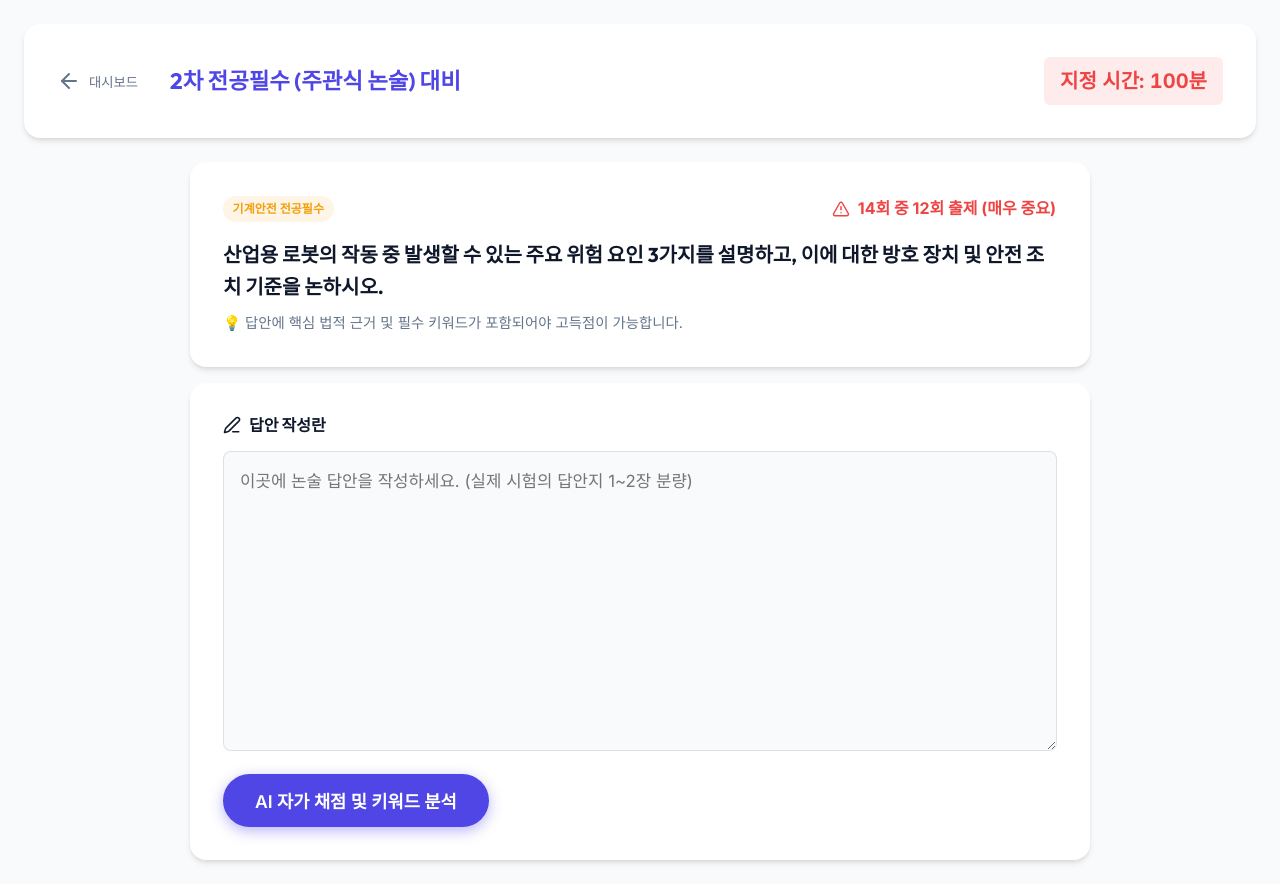
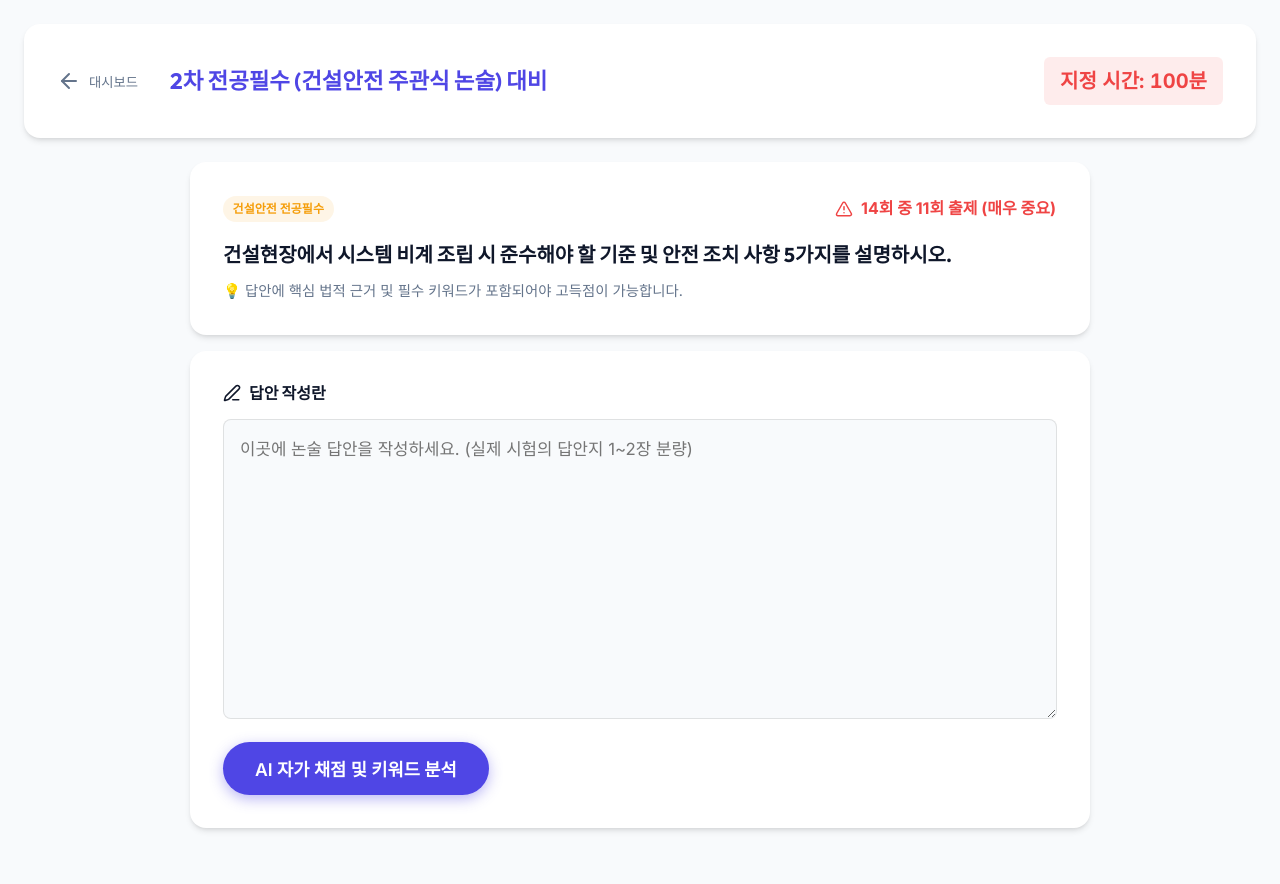
Before and after one commit to jae9301011-bot/safedu-pro, a React (Vite) app: page /exam/essay in a window 1280 px wide. After the commit the page ends 852 px from the top, so only its background shows below. Built offline with nearby package versions, Linux system fonts and the light colour scheme.

Commit message:
refactor: scope 2nd essay and 3rd interview mocks to construction safety field

```diff
--- a/src/pages/EssayExam.jsx
+++ b/src/pages/EssayExam.jsx
@@ -4,10 +4,10 @@ import { ArrowLeft, Edit3, CheckCircle, AlertTriangle } from 'lucide-react';
 import './EssayExam.css';
 
 const MOCK_SCENARIO = {
-    subject: '기계안전 전공필수',
-    frequency: '14회 중 12회 출제 (매우 중요)',
-    question: '산업용 로봇의 작동 중 발생할 수 있는 주요 위험 요인 3가지를 설명하고, 이에 대한 방호 장치 및 안전 조치 기준을 논하시오.',
-    keywords: ['협착', '충돌', '오작동', '안전매트', '광전자식 방호장치', '울타리', '비상정지장치', '안전플러그', '교시작업']
+    subject: '건설안전 전공필수',
+    frequency: '14회 중 11회 출제 (매우 중요)',
+    question: '건설현장에서 시스템 비계 조립 시 준수해야 할 기준 및 안전 조치 사항 5가지를 설명하시오.',
+    keywords: ['수직재', '수평재', '가새재', '밑받침철물', '벽이음', '침하 방지', '하중 한도', '작업발판']
 };
 
 export default function EssayExam() {
@@ -46,7 +46,7 @@ export default function EssayExam() {
             <header className="exam-header glass-panel">
                 <div className="exam-info">
                     <button className="back-btn" onClick={() => navigate('/dashboard')}><ArrowLeft /> 대시보드</button>
-                    <h2>2차 전공필수 (주관식 논술) 대비</h2>
+                    <h2>2차 전공필수 (건설안전 주관식 논술) 대비</h2>
                 </div>
                 <div className="exam-timer">지정 시간: 100분</div>
             </header>
@@ -106,7 +106,7 @@ export default function EssayExam() {
                         <div className="mt-8 pt-4 border-t">
                             <h4 className="mb-2">💡 AI 총평 가이드</h4>
                             <p className="text-muted text-sm bg-mute p-4 rounded">
-                                산업용 로봇의 위험 요인은 근로자와의 '협착' 및 '충돌'이 핵심입니다. 방호 장치로는 광전자식 방호장치와 방호울 등을 필수적으로 명시해야 하며, 수리 및 교시 작업 시에는 반드시 전원을 차단하고 '안전플러그'를 확보하는 안전 조치 기준(안전보건규칙)을 서술해야 감점을 피할 수 있습니다.
+                                시스템 비계 조립의 핵심은 구조적 안정성을 확보하기 위한 '수직재', '수평재', '가새재'의 견고한 연결과 지반의 '침하 방지' 조치(밑받침철물)입니다. 또한 건물과 고정하는 '벽이음'을 규정에 따라 설치하여 넘어짐을 방지하는 안전보건규칙 기준을 서술해야 합니다.
                             </p>
                             <button className="btn-secondary mt-4 w-full" onClick={() => { setIsGraded(false); setFeedback(null); }}>답안 수정하기</button>
                         </div>
--- a/src/pages/InterviewPrep.jsx
+++ b/src/pages/InterviewPrep.jsx
@@ -6,8 +6,8 @@ import './InterviewPrep.css';
 const INTERVIEW_QUESTIONS = [
     {
         id: 1,
-        text: "최근 중대재해처벌법 시행 이후 중요성이 커진 '위험성 평가'의 정의와 실시 시기에 대해 설명해 보세요.",
-        keywords: ['유해위험요인', '파악', '감소대책', '수립', '최초평가', '수시평가', '정기평가']
+        text: "건설현장에서 타워크레인 설치 및 해체 작업 시 발생할 수 있는 주요 재해 유형과 예방 대책(안전보건규칙)을 설명해 보세요.",
+        keywords: ['붕괴', '추락', '낙하', '작업계획서', '신호수', '풍속', '작업지휘자']
     }
 ];
 
@@ -101,7 +101,7 @@ export default function InterviewPrep() {
             <header className="exam-header glass-panel">
                 <div className="exam-info">
                     <button className="back-btn" onClick={() => navigate('/dashboard')}><ArrowLeft /> 대시보드</button>
-                    <h2>3차 면접시험 AI 시뮬레이터</h2>
+                    <h2>3차 면접시험 AI 시뮬레이터 (건설안전)</h2>
                 </div>
             </header>
 
@@ -166,7 +166,7 @@ export default function InterviewPrep() {
                         </div>
 
                         <p className="mt-6 text-sm text-muted bg-mute p-3 rounded">
-                            ※ 면접에서는 정확한 법적 용어 사용이 중요합니다. '유해위험요인', '수시평가' 등의 핵심 단어를 의식적으로 발음하는 연습을 권장합니다.
+                            ※ 건설 면접에서는 명확한 재해 유형(붕괴, 추락, 낙하 등)과 법적 관리 감독 절차(사전조사, 작업계획서 작성, 풍속 기준 준수 등)를 연관 지어 답변하는 것이 중요합니다.
                         </p>
                     </div>
                 )}
```
